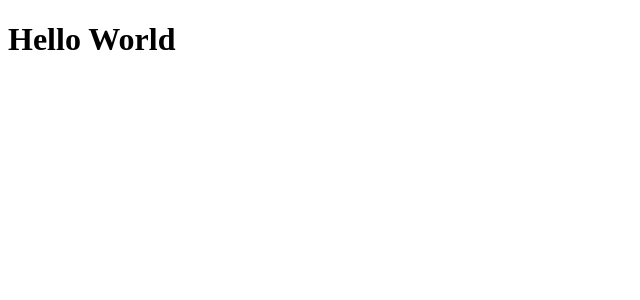
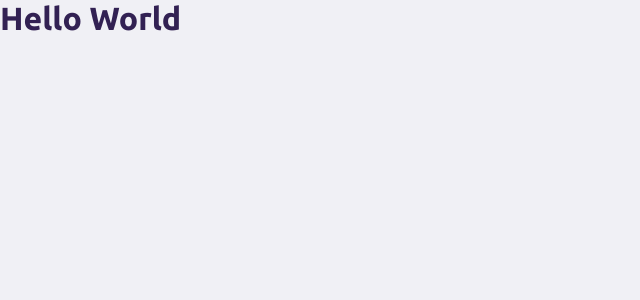
Before and after one commit to arrudadev/ecoleta, a React (Create React App) app in the folder packages/frontend/: page / in a window 1280 px wide. Shown: the top 300 px of the page, without its empty margins (0-640 px from the left). Built offline with nearby package versions, Linux system fonts and the light colour scheme.

Commit message:
chore(frontend): add App.css and Roboto/Ubuntu fonts

```diff
--- a/packages/frontend/public/index.html
+++ b/packages/frontend/public/index.html
@@ -5,6 +5,7 @@
     <meta name="viewport" content="width=device-width, initial-scale=1" />
     <meta name="theme-color" content="#34CB79" />
     <title>Ecoleta</title>
+    <link href="https://fonts.googleapis.com/css2?family=Roboto&family=Ubuntu:wght@700&display=swap" rel="stylesheet" />
   </head>
   <body>
     <noscript>You need to enable JavaScript to run this app.</noscript>
--- a/packages/frontend/src/App.css
+++ b/packages/frontend/src/App.css
@@ -0,0 +1,26 @@
+:root {
+    --primary-color: #34CB79;
+    --title-color: #322153;
+    --text-color: #6C6C80;
+  }
+
+  * {
+    margin: 0;
+    padding: 0;
+    box-sizing: border-box;
+  }
+
+  body {
+    background: #F0F0F5;
+    -webkit-font-smoothing: antialiased;
+    color: var(--text-color);
+  }
+
+  body, input, button {
+    font-family: Roboto, Arial, Helvetica, sans-serif;
+  }
+
+  h1, h2, h3, h4, h5, h6 {
+    color: var(--title-color);
+    font-family: Ubuntu;
+  }
```
